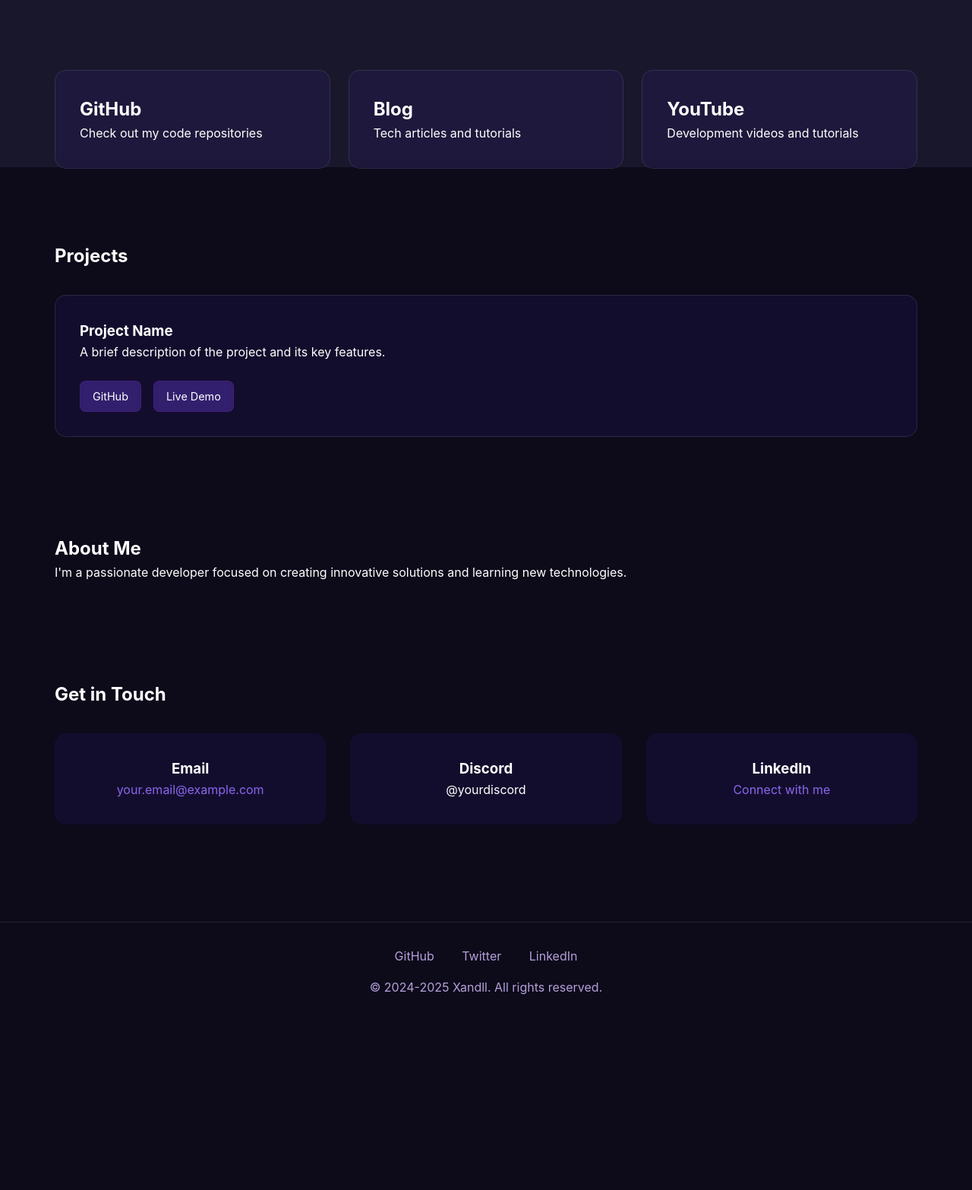
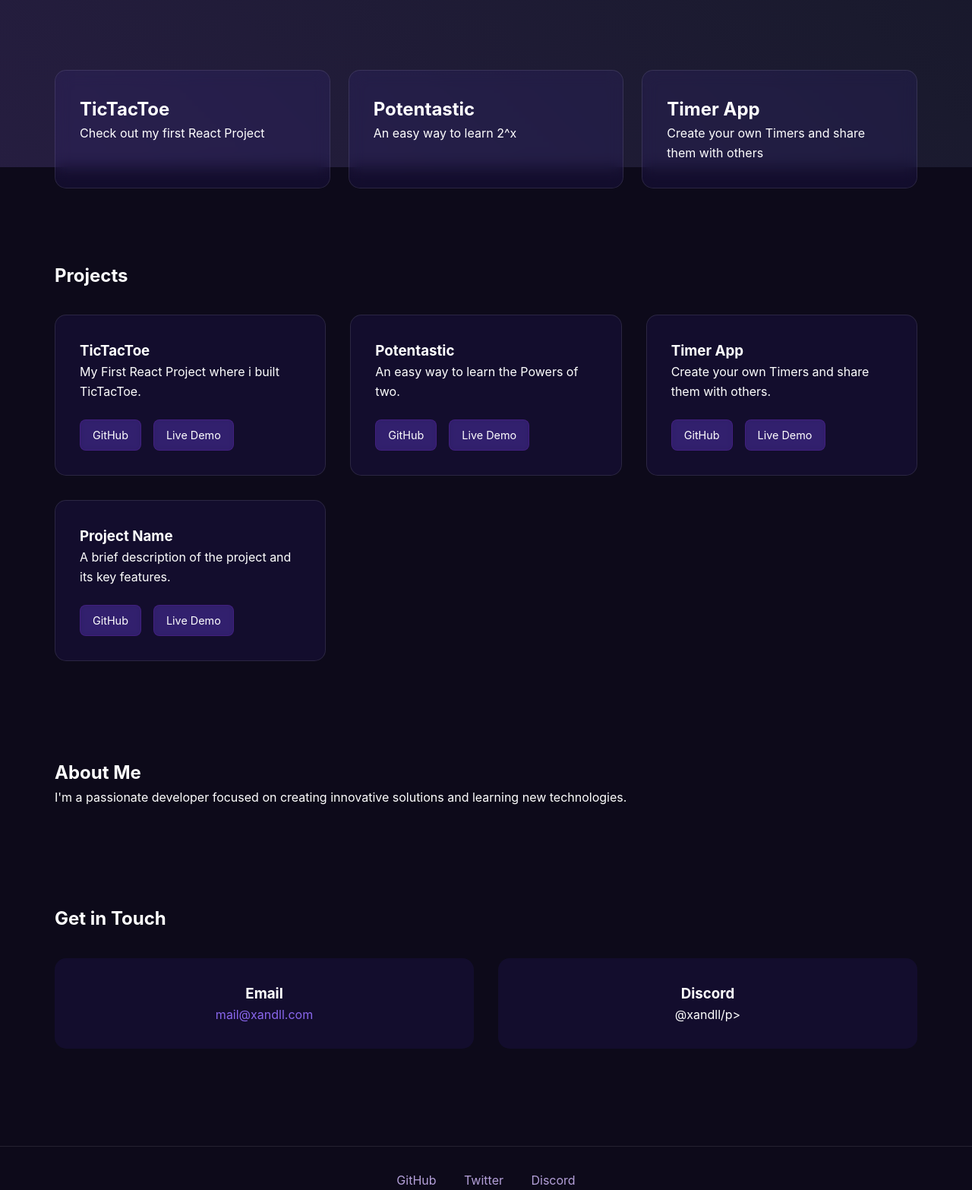
Before and after one commit to Xandll/Homepage, a plain HTML site: page index.html in a window 1280 px wide. Shown: the part 580-2146 px from the top of the page at 76% size. Before the commit the page ends 1925 px from the top, so only its background shows below. Drawn offline with Linux system fonts and the light colour scheme.

Commit message:
Updated website contant

```diff
--- a/index.html
+++ b/index.html
@@ -19,17 +19,17 @@
 
     <nav class="navigation">
         <div class="nav-grid">
-            <a href="https://github.com/yourusername" target="_blank" class="nav-item">
-                <h2>GitHub</h2>
-                <p>Check out my code repositories</p>
+            <a href="https://tictactoe.xandll.com" target="_blank" class="nav-item">
+                <h2>TicTacToe</h2>
+                <p>Check out my first React Project</p>
             </a>
-            <a href="https://dev.to" target="_blank" class="nav-item">
-                <h2>Blog</h2>
-                <p>Tech articles and tutorials</p>
+            <a href="https://potentastic.xandll.com" target="_blank" class="nav-item">
+                <h2>Potentastic</h2>
+                <p>An easy way to learn 2^x</p>
             </a>
-            <a href="https://youtube.com" target="_blank" class="nav-item">
-                    <h2>YouTube</h2>
-                    <p>Development videos and tutorials</p>
+            <a href="https://timer.xandll.com" target="_blank" class="nav-item">
+                    <h2>Timer App</h2>
+                    <p>Create your own Timers and share them with others</p>
                 </a>
         </div>
     </nav>
@@ -38,14 +38,37 @@
         <h2>Projects</h2>
         <div class="project-grid">
             <article class="project-card">
+                <h3>TicTacToe</h3>
+                <p>My First React Project where i built TicTacToe.</p>
+                <div class="project-links">
+                    <a href="https://github.com/Xandll/TicTacToe" class="project-link">GitHub</a>
+                    <a href="https://tictactoe.xandll.com" class="project-link">Live Demo</a>
+                </div>
+            </article>
+            <article class="project-card">
+                <h3>Potentastic</h3>
+                <p>An easy way to learn the Powers of two.</p>
+                <div class="project-links">
+                    <a href="https://github.com/Xandll/Potentastic" class="project-link">GitHub</a>
+                    <a href="https://potentastic.xandll.com" class="project-link">Live Demo</a>
+                </div>
+            </article>
+            <article class="project-card">
+                <h3>Timer App</h3>
+                <p>Create your own Timers and share them with others.</p>
+                <div class="project-links">
+                    <a href="https://github.com/Xandll/Timer" class="project-link">GitHub</a>
+                    <a href="https://timer.xandll.com" class="project-link">Live Demo</a>
+                </div>
+            </article>
+            <article class="project-card">
                 <h3>Project Name</h3>
                 <p>A brief description of the project and its key features.</p>
                 <div class="project-links">
-                    <a href="#" class="project-link">GitHub</a>
-                    <a href="#" class="project-link">Live Demo</a>
+                    <a href="https://github.com/Xandll/Homepage" class="project-link">GitHub</a>
+                    <a href="javascript:void(0)" onclick="alert('You are already on this page!')" class="project-link">Live Demo</a>
                 </div>
             </article>
-            <!-- Add more project cards as needed -->
         </div>
     </section>
 
@@ -60,26 +83,20 @@
         <div class="contact-grid">
             <div class="contact-item">
                 <h3>Email</h3>
-                <a href="mailto:your.email@example.com">your.email@example.com</a>
+                <a href="mailto:mail@xandll.com">mail@xandll.com</a>
             </div>
             <div class="contact-item">
                 <h3>Discord</h3>
-                <p>@yourdiscord</p>
-            </div>
-            <div class="contact-item">
-                <h3>LinkedIn</h3>
-                <a href="https://linkedin.com/in/yourprofile" target="_blank">
-                    Connect with me
-                </a>
+                <p>@xandll/p>
             </div>
         </div>
     </section>
 
     <footer>
         <div class="social-links">
-            <a href="https://github.com/yourusername" target="_blank">GitHub</a>
-            <a href="https://twitter.com/yourusername" target="_blank">Twitter</a>
-            <a href="https://linkedin.com/in/yourprofile" target="_blank">LinkedIn</a>
+            <a href="https://github.com/xandll" target="_blank">GitHub</a>
+            <a href="https://twitter.com/xandll_" target="_blank">Twitter</a>
+            <a href="https://discord.gg/Nbju6B73NZ" target="_blank">Discord</a>
         </div>
         <p class="copyright">&copy; 2024-2025 Xandll. All rights reserved.</p>
     </footer>
--- a/styles.css
+++ b/styles.css
@@ -2,7 +2,12 @@
 :root {
     --primary-color: #6e45e2; /* Mehr Lila-Ton */
     --primary-light: #8a67ee; /* Helleres Lila */
-  --primary-gradient: #564ddb; /* Durchschnittliche Farbe des ursprünglichen Verlaufs */
+    --primary-gradient: linear-gradient(
+        45deg,
+        #4834d4,
+        #686de0,
+        #4834d4
+    );
     --background-color: #0d0a1a; /* Dunklerer Lila-Blau Mix */
     --text-color: #ffffff;
     --secondary-color: #b4a0d9; /* Helleres Lila für Sekundärtext */
@@ -18,8 +23,8 @@
 }
 
 body {
-  font-family: -apple-system, BlinkMacSystemFont, "Segoe UI", Roboto, Oxygen,
-    Ubuntu, Cantarell, "Open Sans", "Helvetica Neue", sans-serif;
+    font-family: -apple-system, BlinkMacSystemFont, 'Segoe UI', Roboto, Oxygen,
+        Ubuntu, Cantarell, 'Open Sans', 'Helvetica Neue', sans-serif;
     line-height: 1.6;
     color: var(--text-color);
     background-color: var(--background-color);
@@ -34,7 +39,22 @@ body {
     width: 100%;
     height: 100%;
     z-index: -1;
-  background-color: #19172b; /* Durchschnittliche Farbe des ursprünglichen Verlaufs */
+    background: -moz-linear-gradient(
+        45deg,
+        #0d0a1a,
+        #1a1a2e,
+        #2c1f4a,
+        #1a1a2e,
+        #0d0a1a
+    );
+    background: linear-gradient(
+        45deg,
+        #0d0a1a,
+        #1a1a2e,
+        #2c1f4a,
+        #1a1a2e,
+        #0d0a1a
+    );
     background-size: 400% 400%;
     -moz-animation: gradient 15s ease infinite;
     animation: gradient 15s ease infinite;
@@ -125,9 +145,7 @@ body {
     border-color: var(--primary-light);
 }
 
-.projects,
-.about,
-.contact {
+.projects, .about, .contact {
     padding: 4rem 2rem;
     max-width: 1200px;
     margin: 0 auto;
@@ -261,3 +279,28 @@ footer {
         grid-template-columns: 1fr;
     }
 }
+
+/* Add these new styles after your existing styles */
+
+.contact-page {
+    min-height: 60vh;
+    padding: 4rem 2rem;
+    max-width: 1200px;
+    margin: 0 auto;
+}
+
+.contact-page .contact-grid {
+    margin-top: 0;
+}
+
+.contact-page .contact-item {
+    padding: 3rem 2rem;
+    margin-bottom: 2rem;
+}
+
+.contact-page .social-links {
+    display: flex;
+    justify-content: center;
+    gap: 2rem;
+    margin-top: 1rem;
+}
```
Also changed, not shown: contact.html (added, +46 -0 lines). Lines whose indentation alone changed are shown as unchanged.
